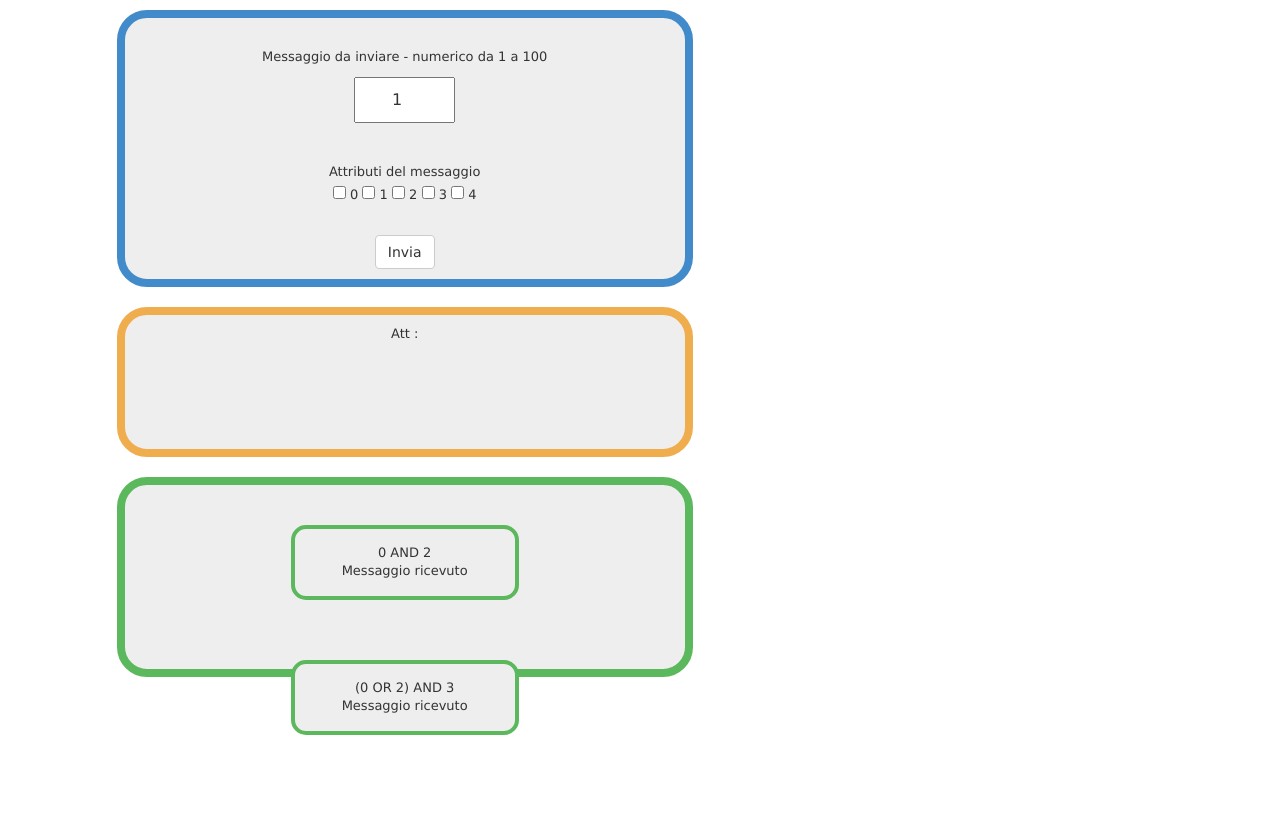
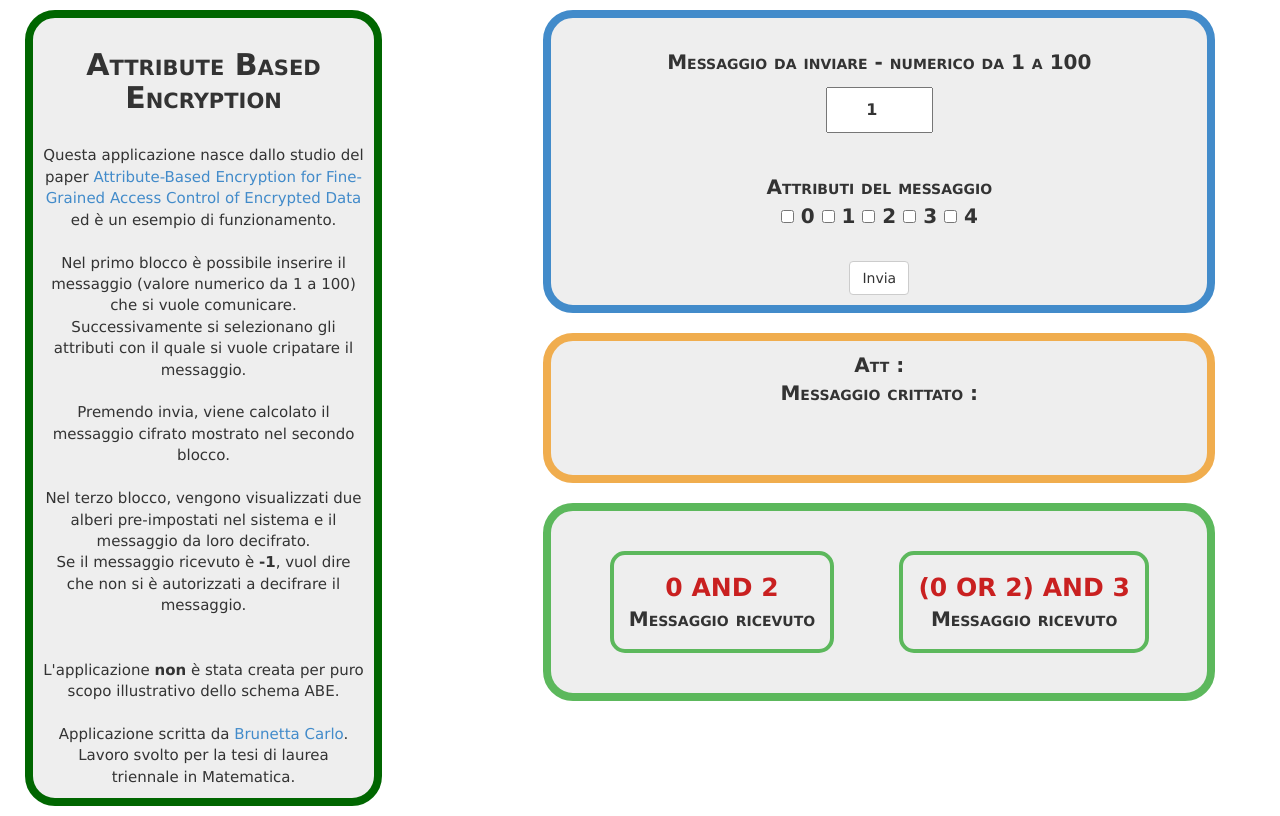
Before and after one commit to CharlieTrip/DBDH-KPABE, a Flask app: page / in a window 1280 px wide. Before the commit the page ends 735 px from the top, so only its background shows below. Run offline with Flask 2, Linux system fonts and the light colour scheme; some libraries are stand-ins or nearby versions.

Commit message:
Better GUI

```diff
--- a/Programma/Web/app/static/css/abe.css
+++ b/Programma/Web/app/static/css/abe.css
@@ -1,13 +1,30 @@
 *{
     font-family:Verdana,Helvetica;
     text-align: center;
-	font-size:13px;
+	font-size:15px;
 }
 
 input{
 	font-size:16px;
 	padding: 10px;
 	margin : 10px;
+}
+
+h2{
+	font-variant: small-caps;
+	font-weight: bold;
+}
+
+.info {
+	width: 90%;
+	height: 80%;
+	background-color: #eee;
+    border: 8px solid #006600;
+    border-radius: 30px;
+	padding:10px;
+	display: block;
+	vertical-align: middle;
+	margin: 10px;
 }
 
 .invio {
@@ -21,6 +38,8 @@ input{
 	margin: 10px;
 }
 .crittato {
+	font-weight: bold;
+	font-size: 20px;
 	height: 150px;
 	width: 90%;
 	background-color: #eee;
@@ -30,10 +49,10 @@ input{
 	display: block;
 	vertical-align: middle;
 	margin: 10px;
+	font-variant: small-caps;
 }
 .ricezione {
-	width: 90%;
-	height: 200px;
+	font-size: 25px;	width: 90%;
 	background-color: #eee;
     border: 8px solid #5cb85c;
     border-radius: 30px;
@@ -41,10 +60,12 @@ input{
 	display: block;
 	vertical-align: middle;
 	margin: 10px;
+	font-variant: small-caps;
+	font-weight: bold;
+
 }
 
 .albero {
-	width: 40%;
 	background-color: #eee;
     border: 4px solid #5cb85c;
     border-radius: 15px;
@@ -52,11 +73,15 @@ input{
 	display: inline-block;
 	vertical-align: middle;
 	margin : 30px;
+	font-size: 20px;
 
 }
 .attrib , .messaggio{
 	margin: 10px;
 	padding : 10px;
+	font-variant: small-caps;
+	font-weight: bold;
+	font-size: 20px;
 }
 
 .crit{
@@ -65,3 +90,9 @@ input{
 	font-size: 25px;
 	color: #428bca;
 }
+.logic{
+
+	font-weight: bold;
+	font-size: 25px;
+	color: #C92020;
+}
--- a/Programma/Web/app/templates/index.html
+++ b/Programma/Web/app/templates/index.html
@@ -2,7 +2,7 @@
 <html>
   <head>
     <title>Attribute Based Encription</title>
-    <meta name="viewport" content="width=device-width, initial-scale=1.0">
+    <meta name="viewport" content="width=device-width, initial-scale=1, maximum-scale=1, user-scalable=no">
     <link href="{{ url_for('static', filename='css/bootstrap.min.css') }}" rel="stylesheet" media="screen">
     <link href="{{ url_for('static', filename='css/abe.css') }}" rel="stylesheet" media="screen">
     <!-- HTML5 shim and Respond.js IE8 support of HTML5 elements and media queries -->
@@ -13,9 +13,36 @@
   </head>
   <body>
 
-  <div class="col-md-1"></div>
-  <div class="col-md-6">
+  	<div class="col-md-4">
+	  	<div class="info">
+	  		<h2> Attribute Based Encryption </h2> <br>
+	  		Questa applicazione nasce dallo studio del paper <a href="http://research.microsoft.com/en-us/um/people/vipul/abe.pdf" target="_blank">Attribute-Based Encryption for Fine-Grained Access Control of Encrypted Data</a> ed è un esempio di funzionamento. <br><br>
+
+	  		Nel primo blocco è possibile inserire il messaggio (valore numerico da 1 a 100) che si vuole comunicare.<br>
+	  		Successivamente si selezionano gli attributi con il quale si vuole cripatare il messaggio.<br>
+	  		<br>
+	  		Premendo invia, viene calcolato il messaggio cifrato mostrato nel secondo blocco.<br>
+	  		<br>
+	  		Nel terzo blocco, vengono visualizzati due alberi pre-impostati nel sistema e il messaggio da loro decifrato.<br>
+	  		Se il messaggio ricevuto è <b>-1</b>, vuol dire che non si è autorizzati a decifrare il messaggio.<br>
+	  		<br>
+	  		<br>
+	  		L'applicazione <b>non</b> è stata creata per puro scopo illustrativo dello schema ABE.
+
+
+	  		<br><br>
+	  		Applicazione scritta da <a href="https://www.linkedin.com/profile/view?id=330338466">Brunetta Carlo</a>.<br>
+	  		Lavoro svolto per la tesi di laurea triennale in Matematica.
+	  	</div>
+  	</div>
+
+  	<div class="col-md-1">
+  	</div>
+
+  	<div class="col-md-7">
+
   		<div class="row">
+
 		    <div class ="invio">
 		      <div class="messaggio">
 		      	Messaggio da inviare - numerico da 1 a 100 <br>
@@ -31,31 +58,40 @@
 		      </div>
 		      <input type="button" class="btn btn-default" value="Invia" onclick="inviaMessaggio()"/>
 		    </div>
+
+		</div>
+
+
+		<div class="row">
+
+		    <div class ="crittato">
+		      Att : <span id='attributi'></span> <br>
+		      Messaggio crittato : <div class='crit' id='crit'></div>
+		    </div>
+
 		</div>
 
 		<div class="row">
-	    <div class ="crittato">
-	      Att : <span id='attributi'></span> <br> <div class='crit' id='crit'></div>
-	    </div>
-	    </div>
 
-	    <div class="row">
 		    <div class ="ricezione">
 		      <div class="row">
 			      <div class="albero">
-		      	0 AND 2 <br>
+			      	<span class="logic">0 AND 2</span> <br>
 			      	Messaggio ricevuto <br>
 			      	<div class='crit' id="alb1"></div>
 			      	<div id="mess"></div>
 			      </div>
 			      <div class="albero">
-		      	(0 OR 2) AND 3 <br>
+			      	<span class="logic">(0 OR 2) AND 3 </span><br>
 			      	Messaggio ricevuto <br>
 			      	<div class='crit' id="alb2"></div>
 			      </div>
 		      </div>
 		    </div>
+
 		</div>
+
+
   	</div>
 
 
```
Also changed, not shown: Programma/Web/app/static/index.html (deleted, +0 -33 lines). Lines whose indentation alone changed are shown as unchanged.
